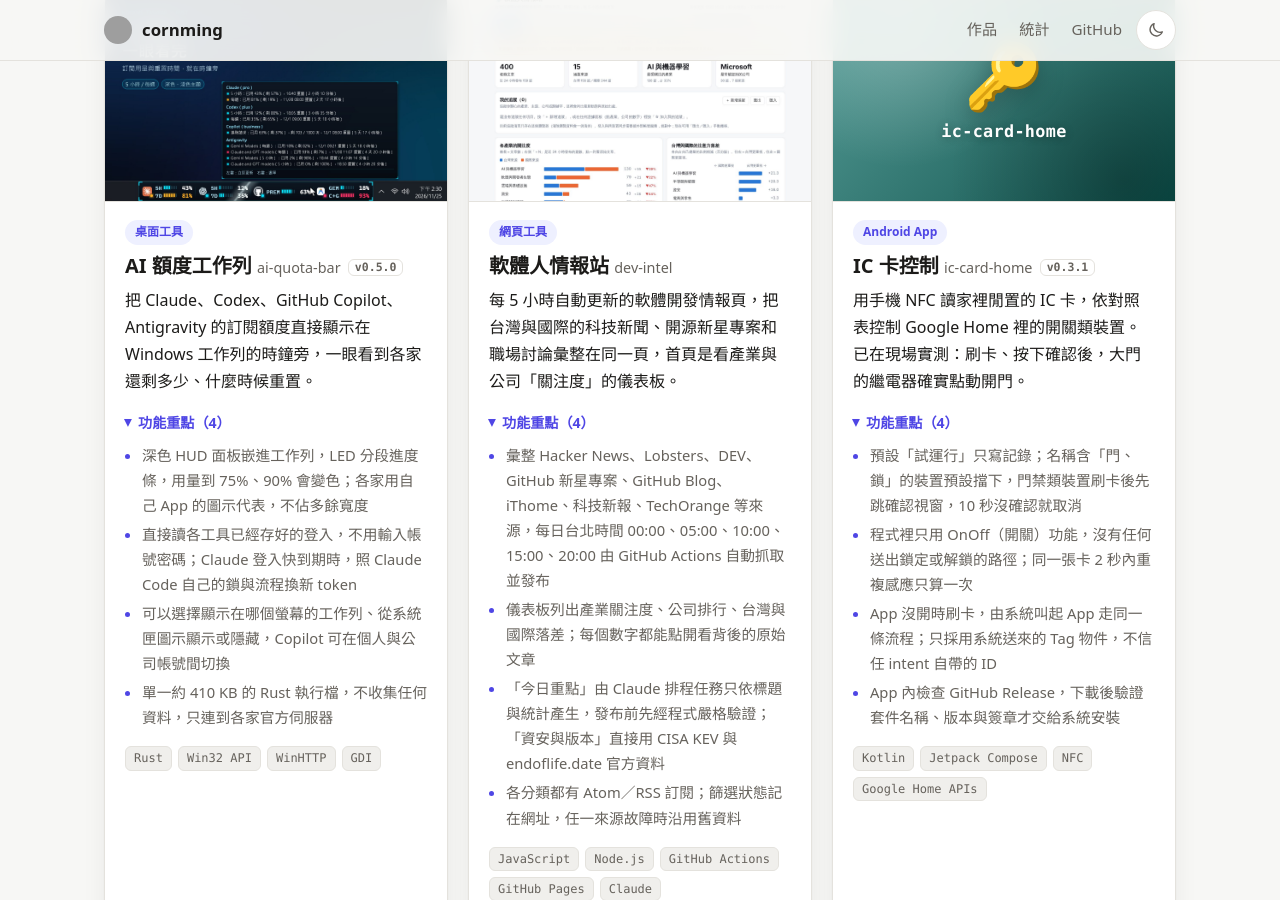
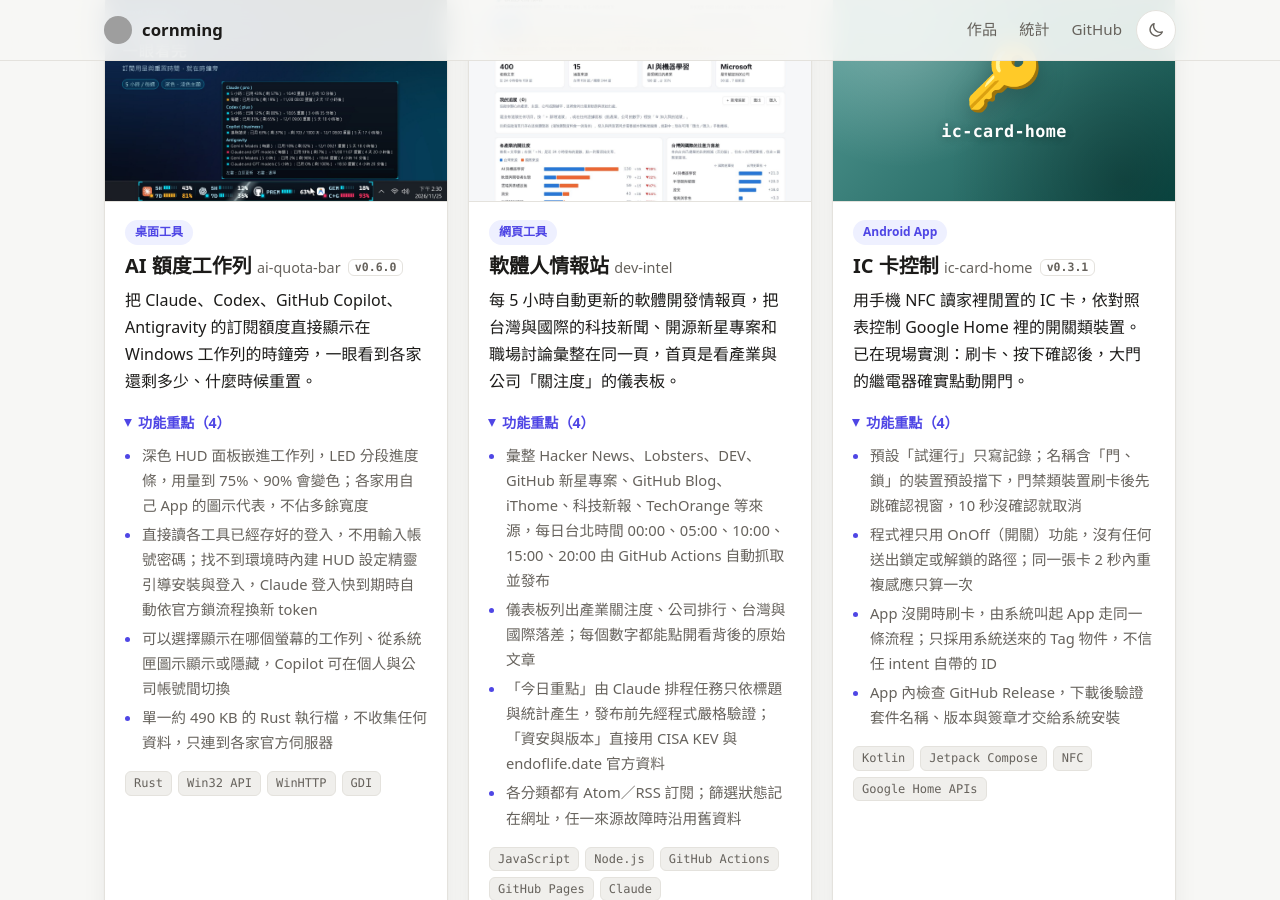
Before and after one commit to cornming/cornming.github.io, a Jekyll site: the page built from index.html, in a window 1280 px wide and 900 px high, scrolled down 561 px. Built offline with Jekyll 4.4.1, drawn with Linux system fonts in a browser that asks for light colours; grey boxes are pictures that could not be loaded.

Commit message:
AI 額度工作列：版本更新為 v0.6.0

```diff
--- a/_data/projects.yml
+++ b/_data/projects.yml
@@ -18,14 +18,14 @@
 
 - name: AI 額度工作列
   en: ai-quota-bar
-  status: v0.5.0
+  status: v0.6.0
   categories: [desktop]
   summary: 把 Claude、Codex、GitHub Copilot、Antigravity 的訂閱額度直接顯示在 Windows 工作列的時鐘旁，一眼看到各家還剩多少、什麼時候重置。
   highlights:
     - 深色 HUD 面板嵌進工作列，LED 分段進度條，用量到 75%、90% 會變色；各家用自己 App 的圖示代表，不佔多餘寬度
-    - 直接讀各工具已經存好的登入，不用輸入帳號密碼；Claude 登入快到期時，照 Claude Code 自己的鎖與流程換新 token
+    - 直接讀各工具已經存好的登入，不用輸入帳號密碼；找不到環境時內建 HUD 設定精靈引導安裝與登入，Claude 登入快到期時自動依官方鎖流程換新 token
     - 可以選擇顯示在哪個螢幕的工作列、從系統匣圖示顯示或隱藏，Copilot 可在個人與公司帳號間切換
-    - 單一約 410 KB 的 Rust 執行檔，不收集任何資料，只連到各家官方伺服器
+    - 單一約 490 KB 的 Rust 執行檔，不收集任何資料，只連到各家官方伺服器
   tech: [Rust, Win32 API, WinHTTP, GDI]
   image: /assets/img/projects/ai-quota-bar.jpg
   links:
```
